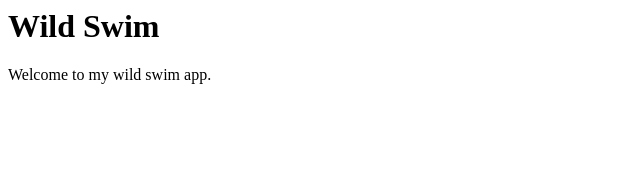
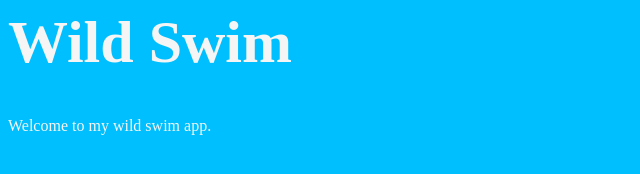
Before and after one commit to Jpetz81/Wild_Swim, a plain HTML site: page index.html in a window 1280 px wide. Shown: the whole page, without its empty margins (0-640 px from the left). Drawn offline with Linux system fonts and the light colour scheme.

Commit message:
Add basic css

```diff
--- a/index.html
+++ b/index.html
@@ -1,15 +1,15 @@
 <html>
+    <head>
+        <link rel="stylesheet" type="text/css" href="style.css" media="screen" />
+    </head>
     <body>
         <main>
-
             <h1>
                 Wild Swim
             </h1>
-
-    <p>Welcome to my wild swim app.
+            <p>
+                Welcome to my wild swim app.
             </p>
         </main>
-
     </body>
-
 </html>
--- /dev/null
+++ b/style.css
@@ -0,0 +1,8 @@
+body {
+    background-color: deepskyblue;
+    color: whitesmoke;
+}
+
+h1 {
+    font-size: 60px;
+}
```
Lines whose indentation alone changed are shown as unchanged.
